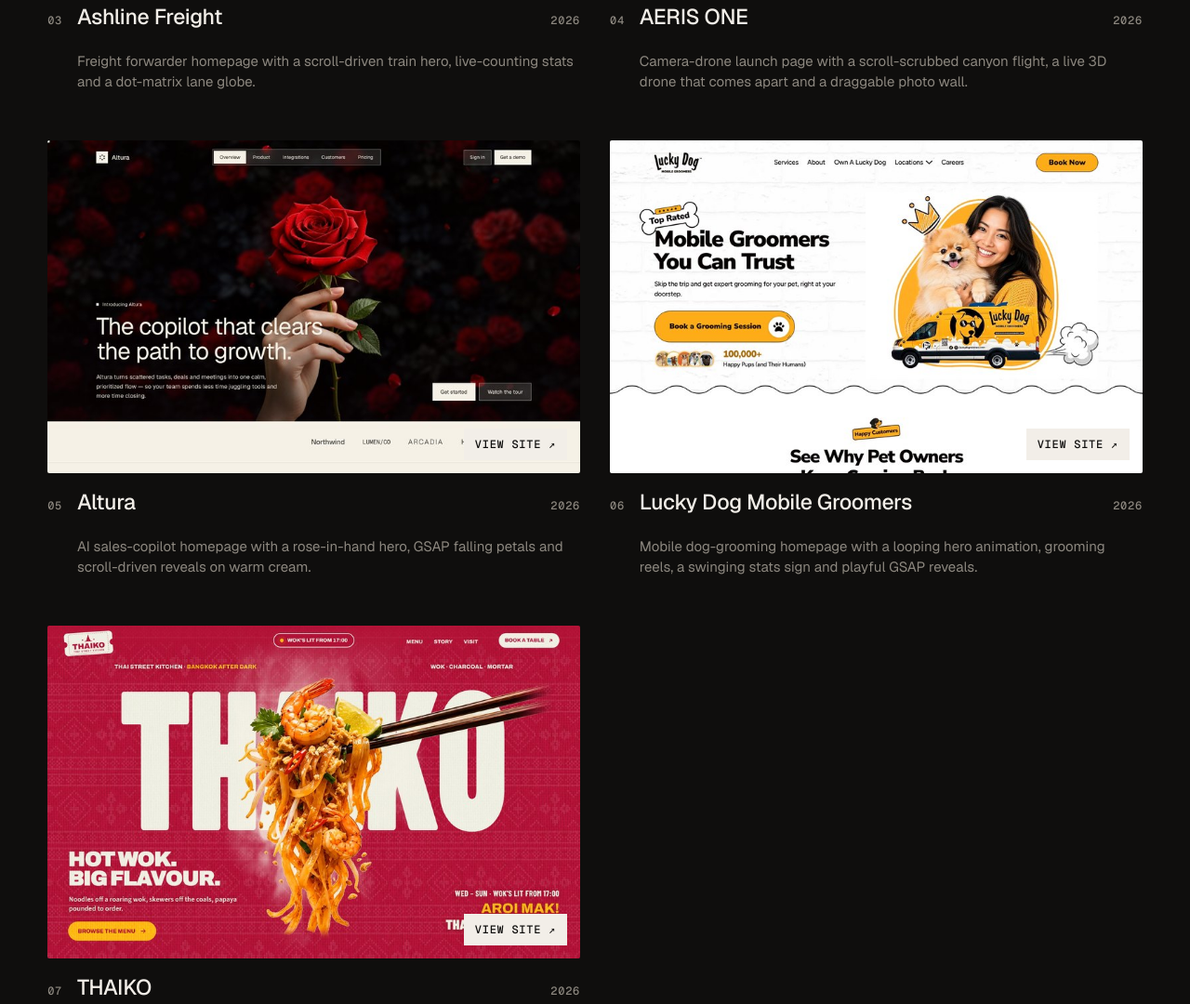
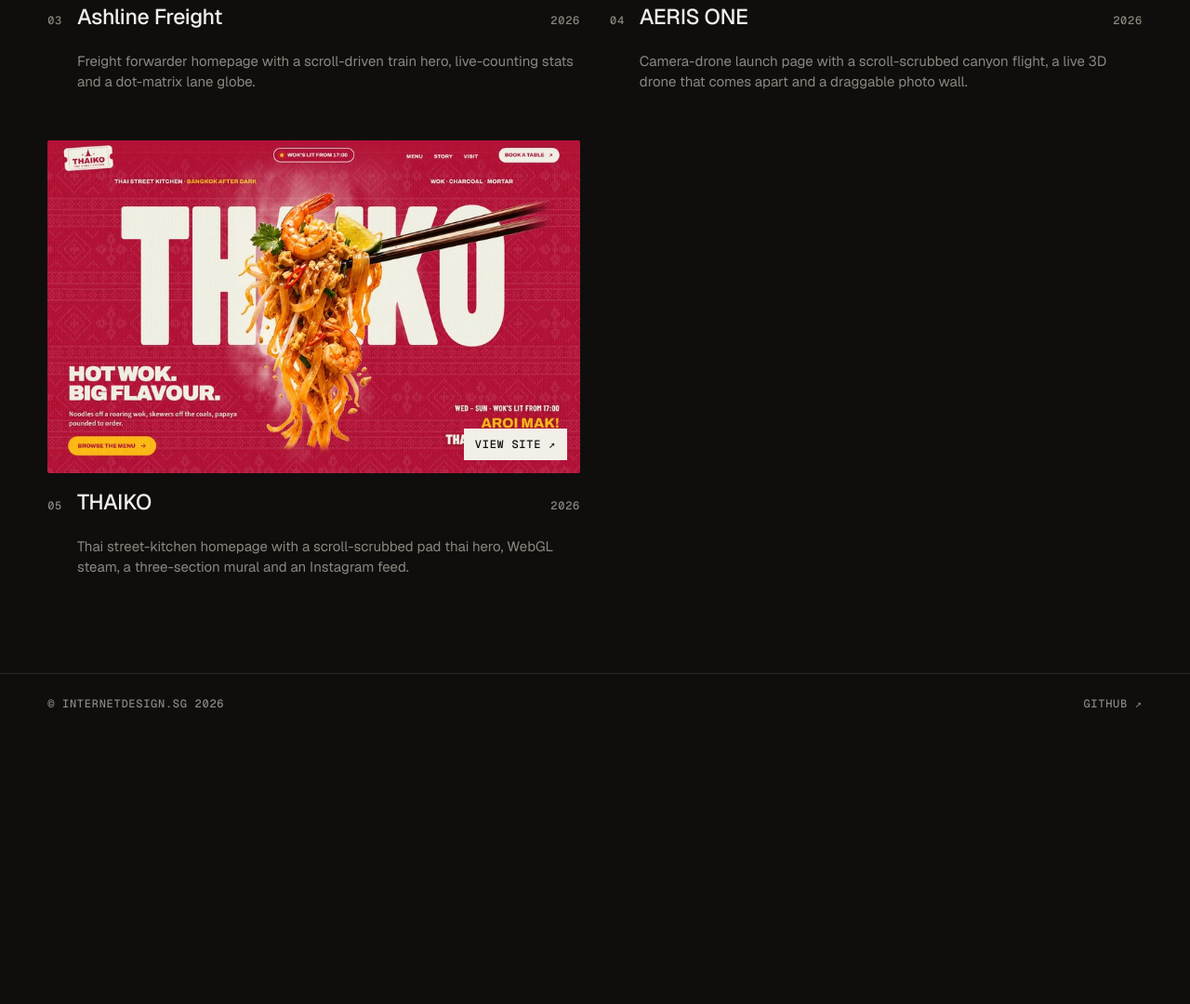
Before and after one commit to mmbalbuenajr-hue/Portfolio, a plain HTML site: page index.html in a window 1280 px wide. Shown: the part 1448-2528 px from the top of the page at 93% size. After the commit the page ends 2237 px from the top, so only its background shows below. Drawn offline with nearby package versions, Linux system fonts and the light colour scheme.

Commit message:
Remove Altura and Lucky Dog from the portfolio index
Takes their cards off the index and their rows out of the README
table, and renumbers THAIKO to 05. The project folders stay in place.

Co-Authored-By: Claude Opus 5.5 <noreply@anthropic.com>
Claude-Session: https://claude.ai/code/session_01X86UUmWeaXZ5sVoBAUHW3V

```diff
--- a/index.html
+++ b/index.html
@@ -108,37 +108,13 @@
         <p class="desc">Camera-drone launch page with a scroll-scrubbed canyon flight, a live 3D drone that comes apart and a draggable photo wall.</p>
       </div>
     </a>
-    <a class="project" href="Altura/">
-      <div class="frame">
-        <img src="Altura/cover.jpg" alt="Altura homepage: a hand holding a single red rose against a dark wall of roses, with petals falling, under the headline The copilot that clears the path to growth" width="800" height="500">
-        <span class="open mono">View site ↗</span>
-      </div>
-      <div class="meta">
-        <span class="num mono">05</span>
-        <h2>Altura</h2>
-        <span class="year mono">2026</span>
-        <p class="desc">AI sales-copilot homepage with a rose-in-hand hero, GSAP falling petals and scroll-driven reveals on warm cream.</p>
-      </div>
-    </a>
-    <a class="project" href="LuckyDog/">
-      <div class="frame">
-        <img src="LuckyDog/cover.jpg" alt="Lucky Dog Mobile Groomers homepage: a smiling groomer hugging a fluffy Pomeranian beside the yellow grooming van, under the headline Mobile Groomers You Can Trust" width="800" height="500">
-        <span class="open mono">View site ↗</span>
-      </div>
-      <div class="meta">
-        <span class="num mono">06</span>
-        <h2>Lucky Dog Mobile Groomers</h2>
-        <span class="year mono">2026</span>
-        <p class="desc">Mobile dog-grooming homepage with a looping hero animation, grooming reels, a swinging stats sign and playful GSAP reveals.</p>
-      </div>
-    </a>
     <a class="project" href="Thaiko/">
       <div class="frame">
         <img src="Thaiko/cover.jpg" alt="THAIKO homepage: pad thai with prawns lifted on chopsticks in front of a giant cream THAIKO wordmark on woven red cloth, beside the headline Hot wok. Big flavour." width="800" height="500">
         <span class="open mono">View site ↗</span>
       </div>
       <div class="meta">
-        <span class="num mono">07</span>
+        <span class="num mono">05</span>
         <h2>THAIKO</h2>
         <span class="year mono">2026</span>
         <p class="desc">Thai street-kitchen homepage with a scroll-scrubbed pad thai hero, WebGL steam, a three-section mural and an Instagram feed.</p>
```
Also changed, not shown: 1 other file.
